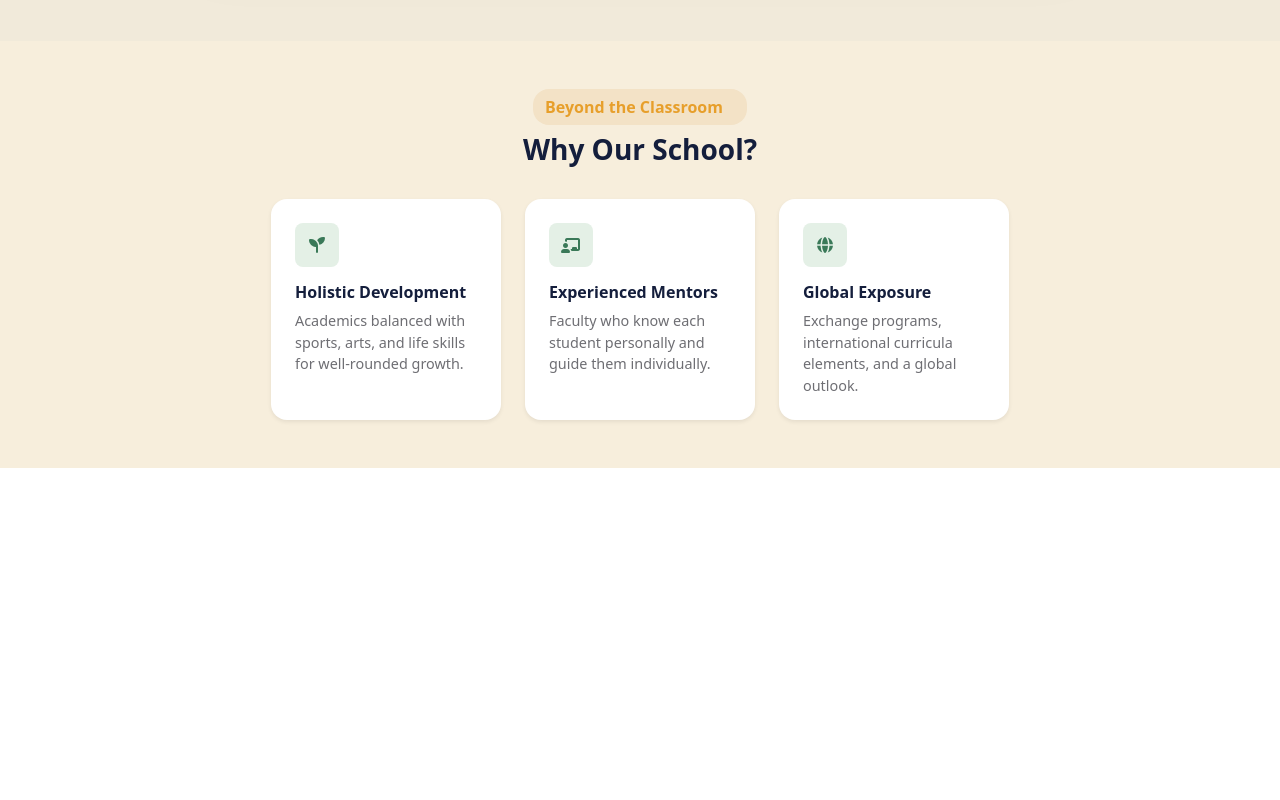
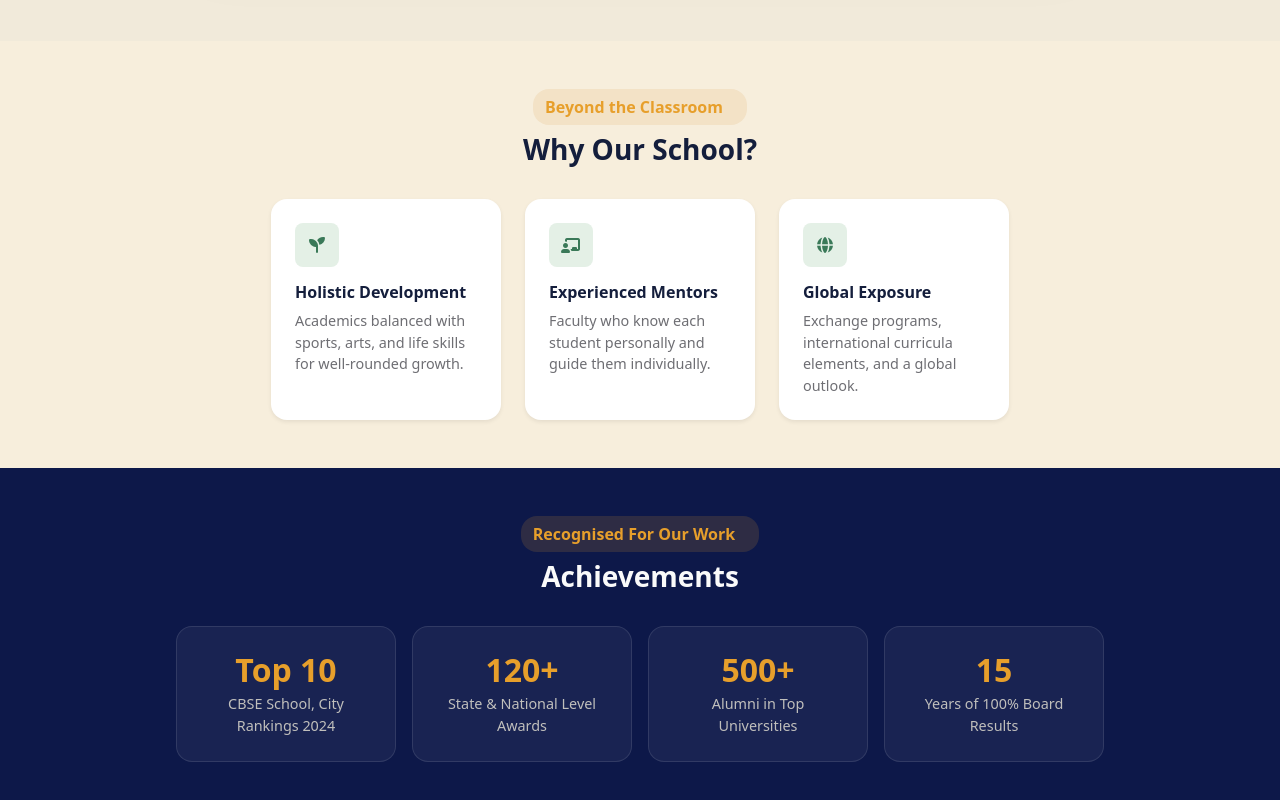
Before and after one commit to anjali-2511/gk-international-school-website, a React (Vite) app in the folder promotional-school-website/: page /about in a window 1280 px wide. Shown: the part 6179-6979 px from the top of the page. Before the commit the page ends 6647 px from the top, so only its background shows below. Built offline with nearby package versions, Linux system fonts and the light colour scheme.

Commit message:
Achievements Section Completed

```diff
--- a/promotional-school-website/Components/Achievements.jsx
+++ b/promotional-school-website/Components/Achievements.jsx
@@ -1,6 +1,35 @@
 function Achievements() {
+     const cards = [
+        { value: "Top 10", label: "CBSE School, City Rankings 2024" },
+        { value: "120+", label: "State & National Level Awards" },
+        { value: "500+", label: "Alumni in Top Universities" },
+        { value: "15", label: "Years of 100% Board Results" },
+    ];
     return(
         <>
+
+
+
+
+        <div className="text-center p-5" style={{ backgroundColor: "rgb(13, 24, 73)" }}>
+            <button className="btn btn-dark fw-bolder border-0 rounded-4 pe-4 mb-2 d-inline-flex align-items-center" style={{ color: "rgb(231, 159, 43)", backgroundColor: "rgba(231, 159, 43, 0.15)" }}>
+                Recognised For Our Work
+            </button>
+            <h3 className="fw-bold" style={{ color: "rgb(250, 250, 250)" }}>Achievements</h3>
+
+            <div className="d-flex flex-wrap gap-3 justify-content-center pt-4">
+                {cards.map((item, i) => (
+                    <div
+                        key={i}
+                        className="text-center rounded-4 p-4"
+                        style={{ width: "220px", backgroundColor: "rgba(255, 255, 255, 0.05)", border: "1px solid rgba(255, 255, 255, 0.1)" }}
+                    >
+                        <h2 className="fw-bold mb-1" style={{ color: "rgb(231, 159, 43)" }}>{item.value}</h2>
+                        <p className="mb-0" style={{ color: "rgb(192, 191, 188)", fontSize: "0.9rem" }}>{item.label}</p>
+                    </div>
+                ))}
+            </div>
+        </div>
 
         </>
     )
```
